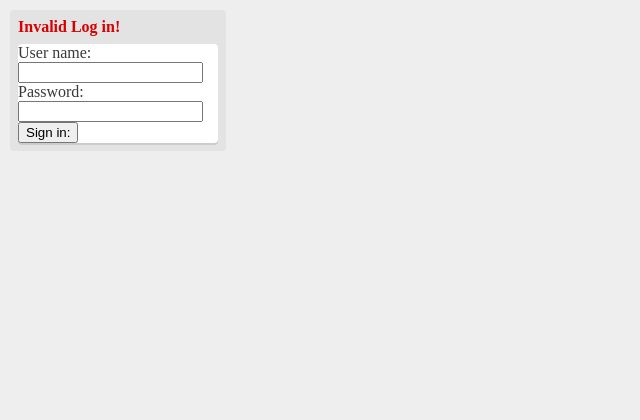
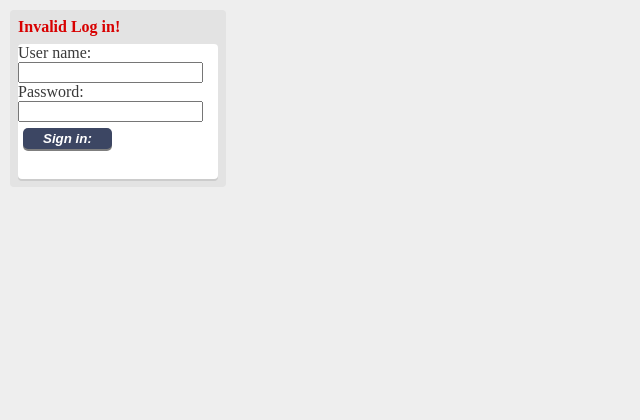
Before and after one commit to jawbreakyr/scrum-board, a Django app: a page that uses task/templates/task/login.html in a window 1280 px wide. Shown: the top 420 px of the page, without its empty margins (0-640 px from the left). Run offline with Django 3.2, Linux system fonts and the light colour scheme; data comes from the database, SQL or seed files in the repository; parts of the project's set-up code (start-up, migrations or seed data) failed here and were passed over.

Commit message:
fixed the button also to look more pleasant

```diff
--- a/task/templates/task/login.html
+++ b/task/templates/task/login.html
@@ -16,7 +16,7 @@
 		{% endif %}
 		<form action="{% url 'authen_view' %}" method="post">
 			{% csrf_token %}
-			<div class="note">
+			<div class="login">
 				<div>
 					<label for="username">User name:</label>
 					<input type="text" name="username" value="" id="username">
@@ -25,8 +25,7 @@
 					<label for="password">Password:</label>
 					<input type="password" name="password" value="" id="password">
 				</div>
-				<div><input type="submit" value="Sign in:"/></div>
-				{{ p }}
+				<div><input class="button" type="submit" value="Sign in:"/></div>
 			</div>
 		</form>
 	</div>
```
